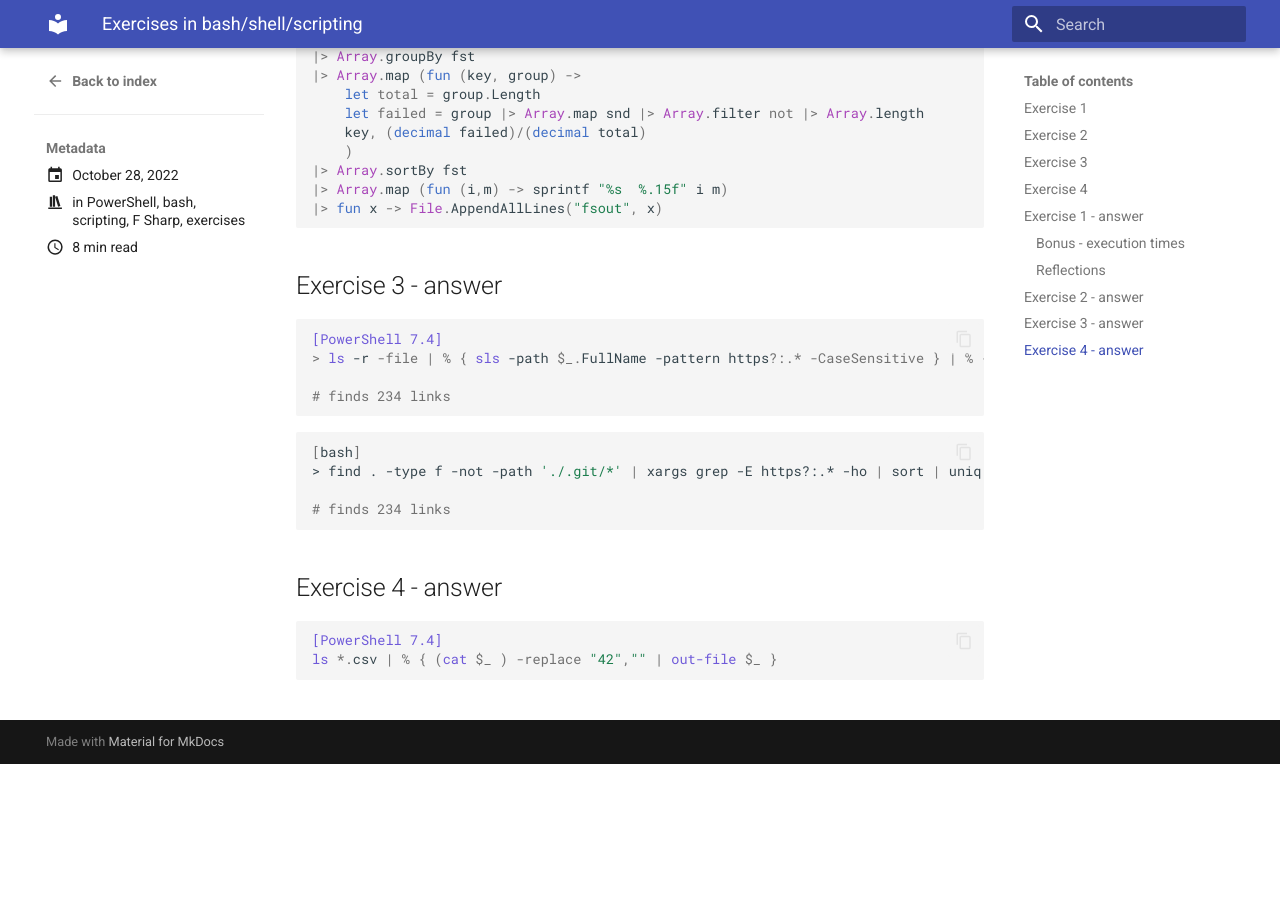
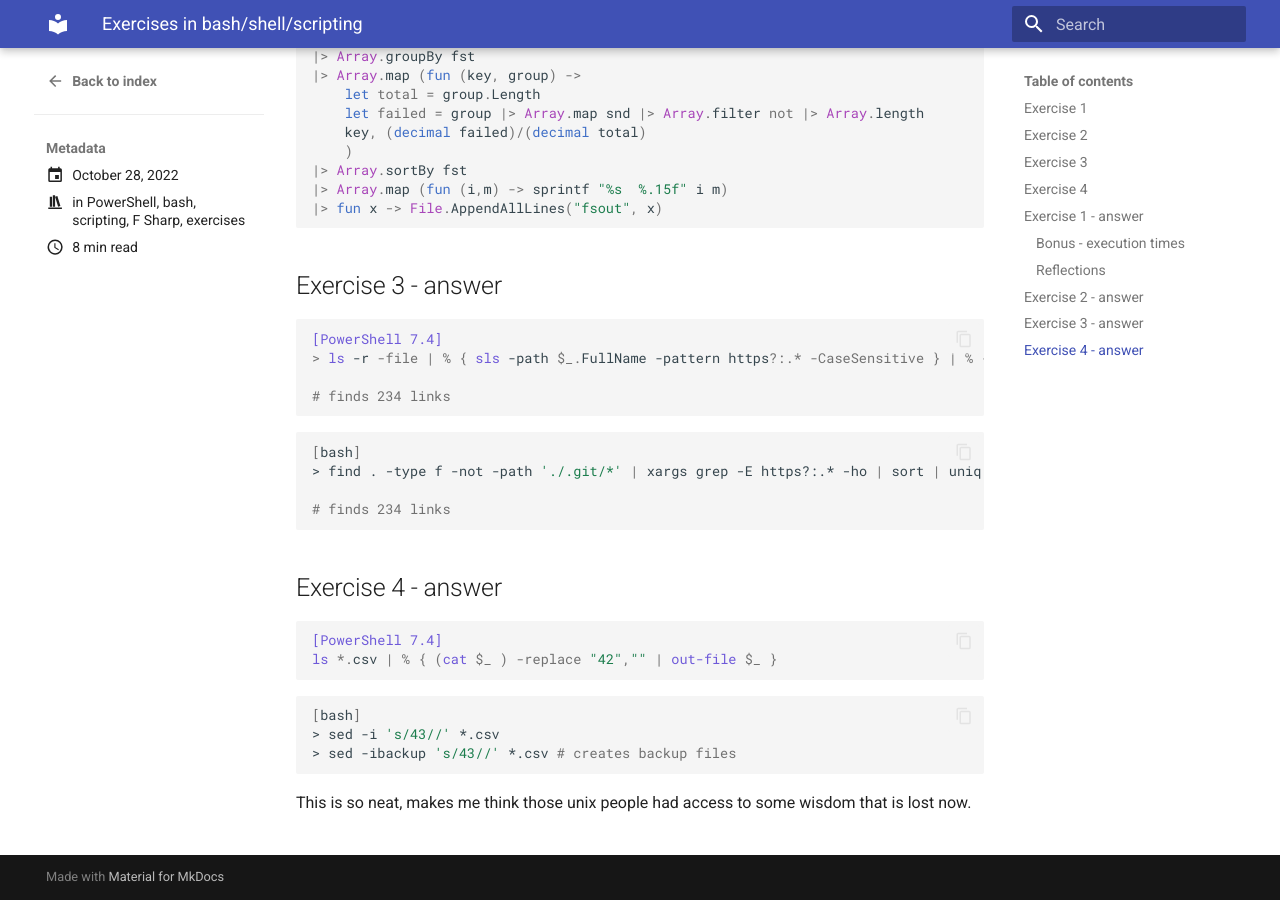
Before and after one commit to inwenis/blog, an MkDocs documentation site: the page built from docs/posts/post02.md, in a window 1280 px wide and 900 px high, scrolled down 6481 px. Built offline with MkDocs 1.6.1 and Material for MkDocs 9.7.7, drawn with Linux system fonts in a browser that asks for light colours; before the commit the page ends 7245 px from its top, so only the background shows below that.

Commit message:
add bash answer

````diff
--- a/docs/posts/post02.md
+++ b/docs/posts/post02.md
@@ -348,3 +348,10 @@ a
 [PowerShell 7.4]
 ls *.csv | % { (cat $_ ) -replace "42","" | out-file $_ }
 ```
+
+```bash
+[bash]
+> sed -i 's/43//' *.csv
+> sed -ibackup 's/43//' *.csv # creates backup files
+```
+This is so neat, makes me think those unix people had access to some wisdom that is lost now.
````
